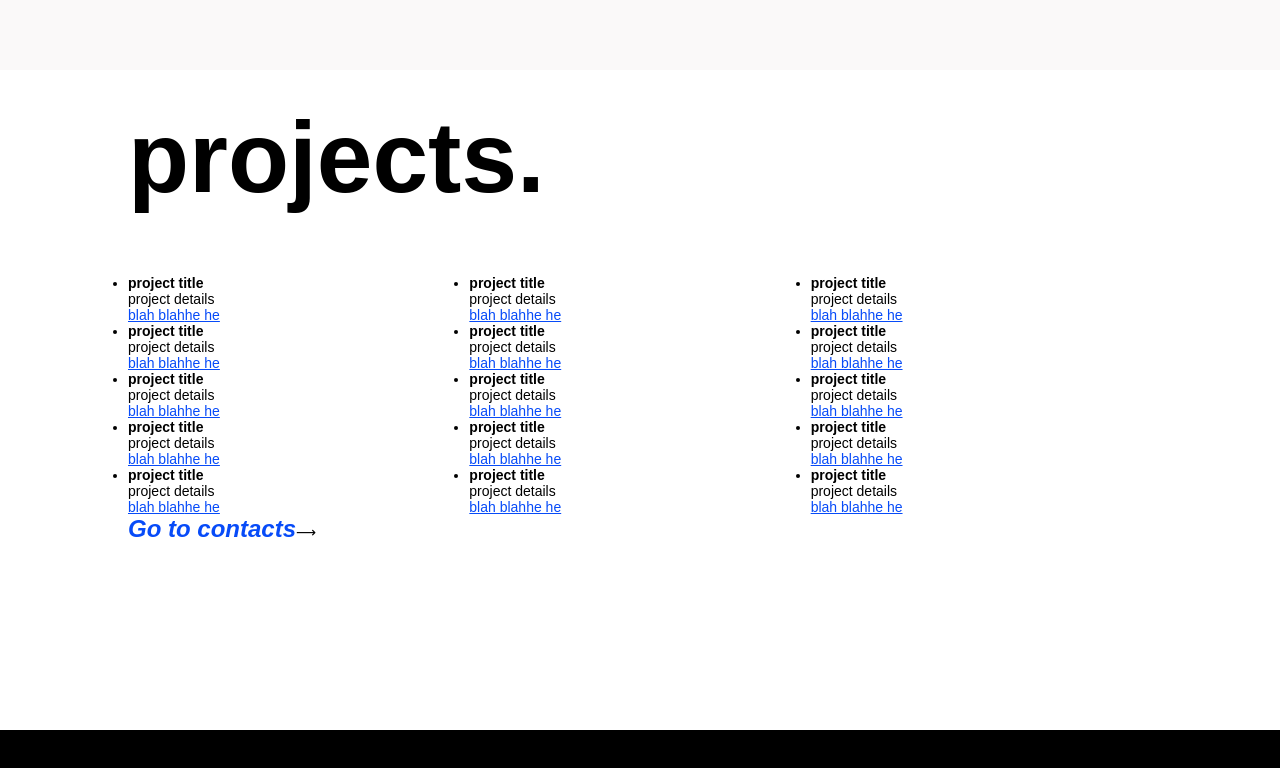
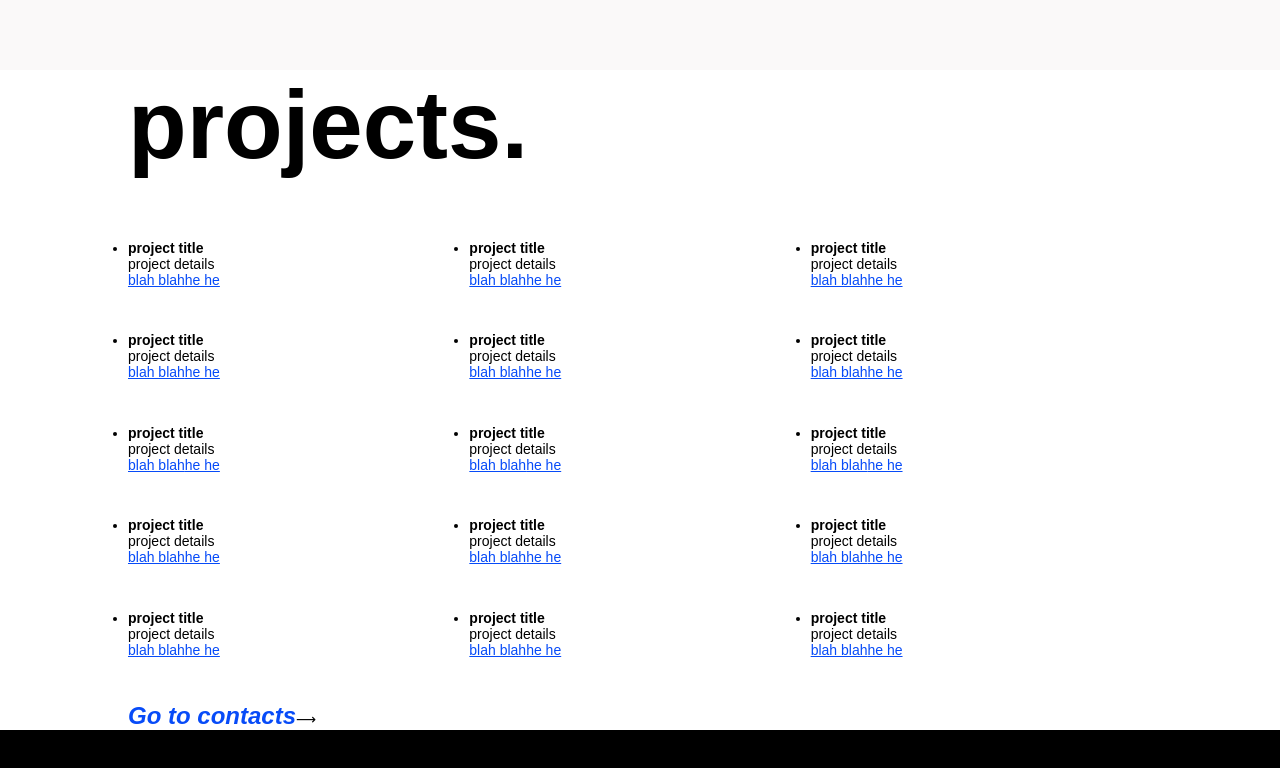
Before and after one commit to rahuloo5/portfolio_v1, a React (Create React App) app: page /projects in a window 1280 px wide. Shown: the top 768 px of the page. Built offline with nearby package versions, Linux system fonts and the light colour scheme.

Commit message:
projects page structure laid out

```diff
--- a/src/App.tsx
+++ b/src/App.tsx
@@ -25,7 +25,7 @@ const GlobalStyles = createGlobalStyle`
   }
 
   h1{
-    font-size: 100px;
+    font-size: 96px;
     font-weight: 600;
   }
 `
--- a/src/layout/header/index.tsx
+++ b/src/layout/header/index.tsx
@@ -5,7 +5,6 @@ const HeaderContainer = styled.div`
     width: 100%;
     height: 70px;
     background-color: #FAF9F9;
-    position: fixed;
     top: 0;
 `
 
--- a/src/layout/index.tsx
+++ b/src/layout/index.tsx
@@ -9,8 +9,8 @@ const LayoutContainer = styled.div`
 `;
 
 const Body = styled.div`
-    height: 100%;
-    padding: 100px 10vw;
+    height: calc(100vh - 140px);
+    padding: 0 10vw;
 `;
 
 interface Props {
--- a/src/pages/home/index.tsx
+++ b/src/pages/home/index.tsx
@@ -4,7 +4,7 @@ import Layout from '../../layout';
 
 
 const HomeContainer = styled.div`
-    height: inherit;
+    height: 100%;
     display: flex;
     justify-content: center;
     align-items: center;
--- a/src/pages/projects/index.tsx
+++ b/src/pages/projects/index.tsx
@@ -4,6 +4,11 @@ import Layout from '../../layout';
 import { ALL_PROJECTS } from './constants'
 
 const ProjectContainer = styled.div`
+    height: 100%;
+    display: flex;
+    flex-direction: column;
+    justify-content: space-between;
+
         .projects__header{
             margin-bottom: 60px;
         }
@@ -12,6 +17,7 @@ const ProjectContainer = styled.div`
             display:grid;
             grid-template-columns: 1fr 1fr 1fr;
             grid-auto-rows: 1fr 1fr 1fr 1fr 1fr;
+            flex: 1;
 
             h4{
                 font-size: 14px;
```
Lines whose indentation alone changed are shown as unchanged.
